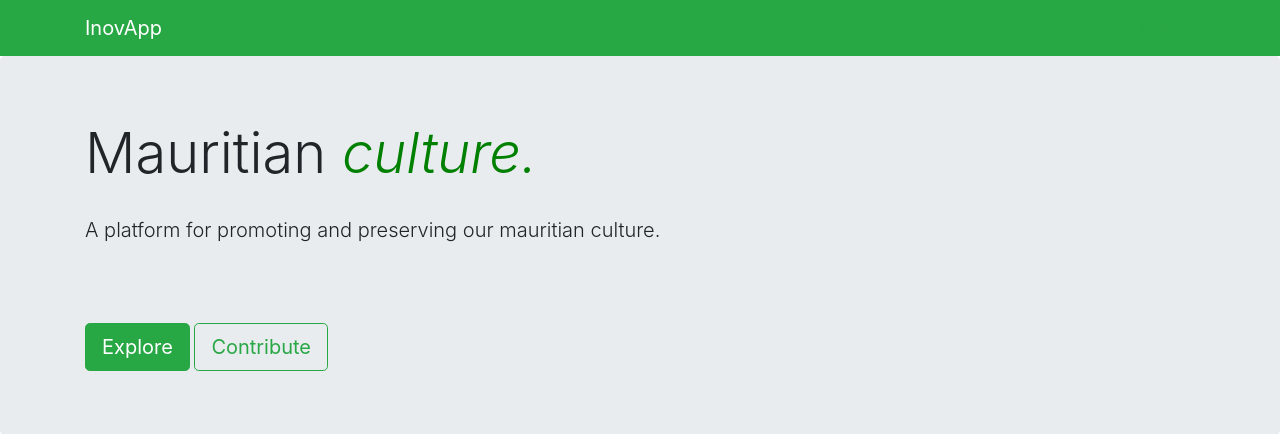
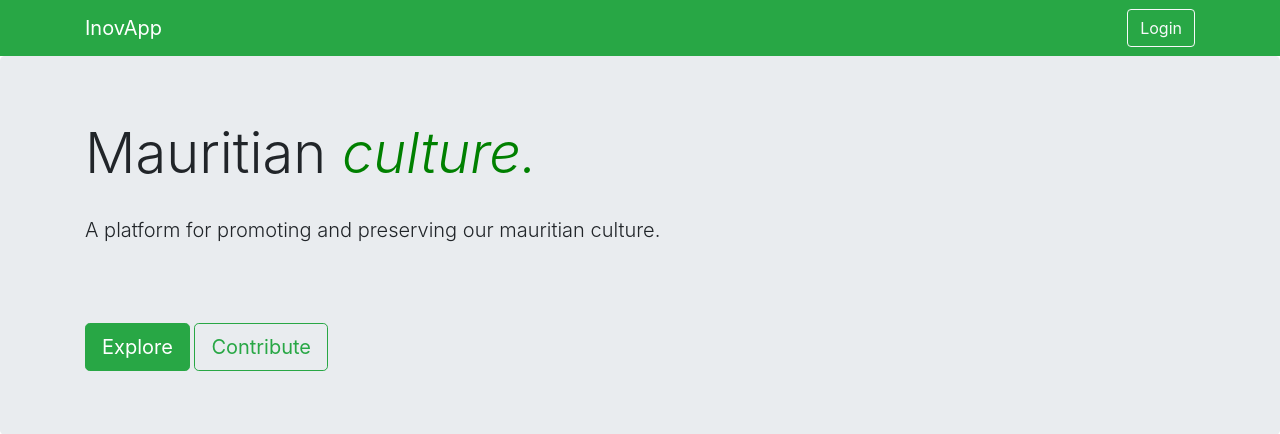
Before and after one commit to kaviraj07/MCB-InovApp, a PHP site: page / in a window 1280 px wide. Shown: the top 434 px of the page. Run offline with PHP 8.4, Linux system fonts and the light colour scheme; some libraries are stand-ins or nearby versions.

Commit message:
Made some changes

```diff
--- a/assets/css/homepage.css
+++ b/assets/css/homepage.css
@@ -26,3 +26,7 @@
 #cards{
     padding: 13% 0;
 }
+
+a{
+    color: #59ad6c;
+}
--- a/includes/navbar.php
+++ b/includes/navbar.php
@@ -16,7 +16,7 @@
             <ul class="navbar-nav mr-auto"></ul>
 
             <!-- Login button -->
-            <a class="btn btn-outline-success" href="#" role="button">Login</a>
+            <a class="btn btn-outline-light" href="#" role="button">Login</a>
 
         </div>
     </div>
--- a/index.php
+++ b/index.php
@@ -77,10 +77,6 @@
     </div>
 </section>
 
-<section>
-    jksfd
-</section>
-
 <!-- Typed.js -->
 <script src="https://cdn.jsdelivr.net/npm/typed.js@2.0.9"></script>
 
```
